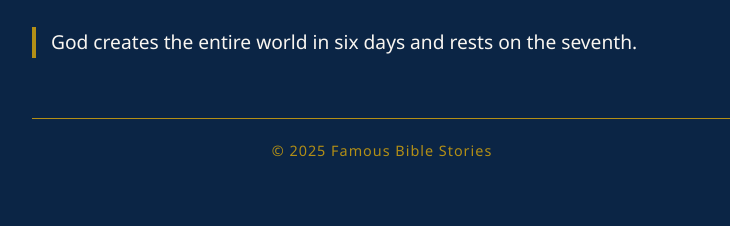
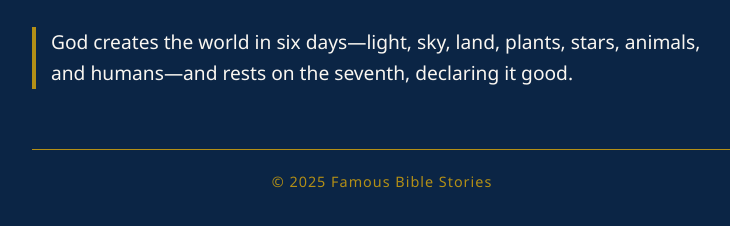
Before and after one commit to redheadliterature/Bible-Camp, a plain HTML site: page creation.html in a window 1280 px wide. Shown: the part 192-418 px from the top of the page, without its empty margins (258-988 px from the left). Drawn offline with Linux system fonts and the light colour scheme.

Commit message:
Update creation.html

```diff
--- a/creation.html
+++ b/creation.html
@@ -63,7 +63,7 @@
     </nav>
   </header>
   <section class="summary">
-    <p>God creates the entire world in six days and rests on the seventh.</p>
+    <p>God creates the world in six days—light, sky, land, plants, stars, animals, and humans—and rests on the seventh, declaring it good.</p>
   </section>
   <footer>
     &copy; 2025 Famous Bible Stories
```
